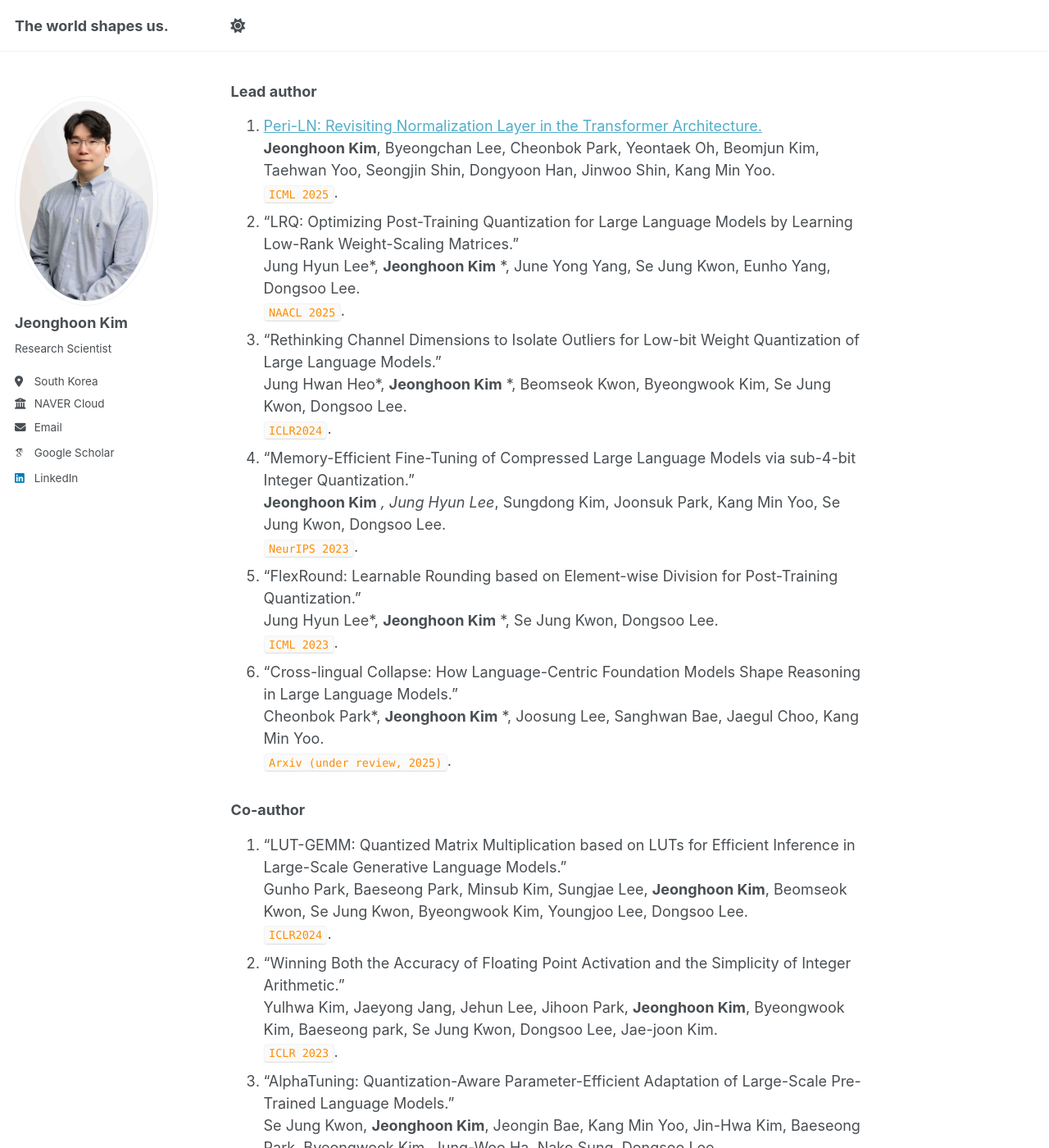
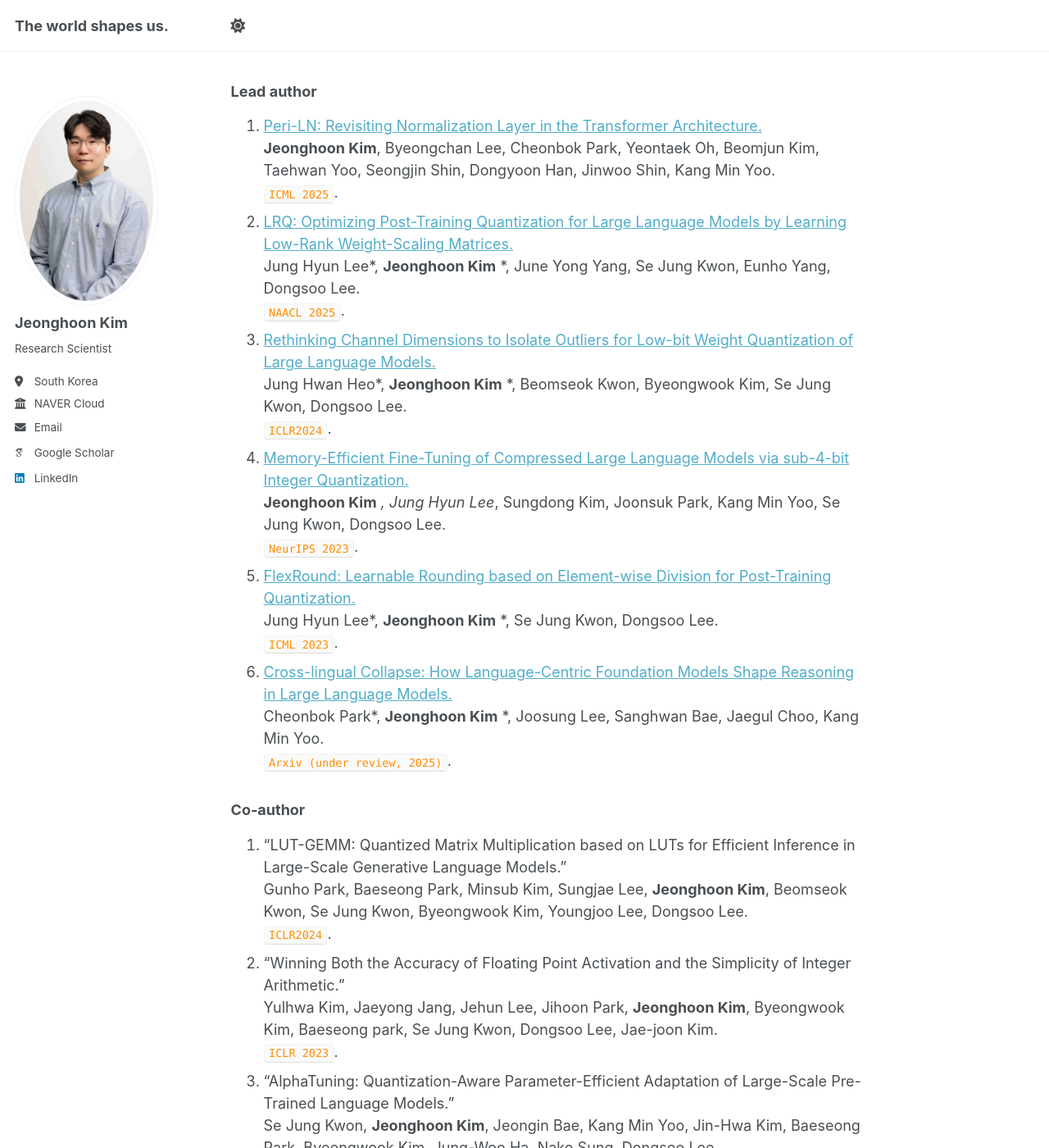
Before and after one commit to penpaperkeycode/penpaperkeycode.github.io, a Jekyll site: the page built from _pages/about.md, in a window 1280 px wide and 1400 px high, scrolled down 1065 px. Shown: the whole window at 82% size. Built offline with Jekyll 4.4.1, drawn with Linux system fonts in a browser that asks for light colours; some web fonts are replaced; part of the change alters nothing that is shown.

```diff
--- a/_pages/about.md
+++ b/_pages/about.md
@@ -39,19 +39,19 @@ Publications
 1. [Peri-LN: Revisiting Normalization Layer in the Transformer Architecture.](https://arxiv.org/abs/2502.02732)
 **Jeonghoon Kim**, Byeongchan Lee, Cheonbok Park, Yeontaek Oh, Beomjun Kim, Taehwan Yoo, Seongjin Shin, Dongyoon Han, Jinwoo Shin, Kang Min Yoo.
 <code style="color : darkorange">ICML 2025</code>.
-2. “LRQ: Optimizing Post-Training Quantization for Large Language Models by Learning Low-Rank Weight-Scaling Matrices.”
+2. [LRQ: Optimizing Post-Training Quantization for Large Language Models by Learning Low-Rank Weight-Scaling Matrices.](https://arxiv.org/abs/2407.11534)
 Jung Hyun Lee*, **Jeonghoon Kim** *, June Yong Yang, Se Jung Kwon, Eunho Yang, Dongsoo Lee.
   <code style="color : darkorange">NAACL 2025</code>.
-3. “Rethinking Channel Dimensions to Isolate Outliers for Low-bit Weight Quantization of Large Language Models.”
+3. [Rethinking Channel Dimensions to Isolate Outliers for Low-bit Weight Quantization of Large Language Models.](https://arxiv.org/abs/2309.15531)
 Jung Hwan Heo*, **Jeonghoon Kim** *, Beomseok Kwon, Byeongwook Kim, Se Jung Kwon, Dongsoo Lee.
 <code style="color : darkorange">ICLR2024</code>.
-4. “Memory-Efficient Fine-Tuning of Compressed Large Language Models via sub-4-bit Integer Quantization.”
+4. [Memory-Efficient Fine-Tuning of Compressed Large Language Models via sub-4-bit Integer Quantization.](https://arxiv.org/abs/2305.14152)
 **Jeonghoon Kim** *, Jung Hyun Lee*, Sungdong Kim, Joonsuk Park, Kang Min Yoo, Se Jung Kwon, Dongsoo Lee.
   <code style="color : darkorange">NeurIPS 2023</code>.
-5. “FlexRound: Learnable Rounding based on Element-wise Division for Post-Training Quantization.”
+5. [FlexRound: Learnable Rounding based on Element-wise Division for Post-Training Quantization.](https://arxiv.org/abs/2306.00317)
 Jung Hyun Lee*, **Jeonghoon Kim** *, Se Jung Kwon, Dongsoo Lee.
 <code style="color : darkorange">ICML 2023</code>.
-6. “Cross-lingual Collapse: How Language-Centric Foundation Models Shape Reasoning in Large Language Models.”
+6. [Cross-lingual Collapse: How Language-Centric Foundation Models Shape Reasoning in Large Language Models.](https://arxiv.org/abs/2506.05850)
 Cheonbok Park*, **Jeonghoon Kim** *, Joosung Lee, Sanghwan Bae, Jaegul Choo, Kang Min Yoo.
 <code style="color : darkorange">Arxiv (under review, 2025)</code>.
 
```
